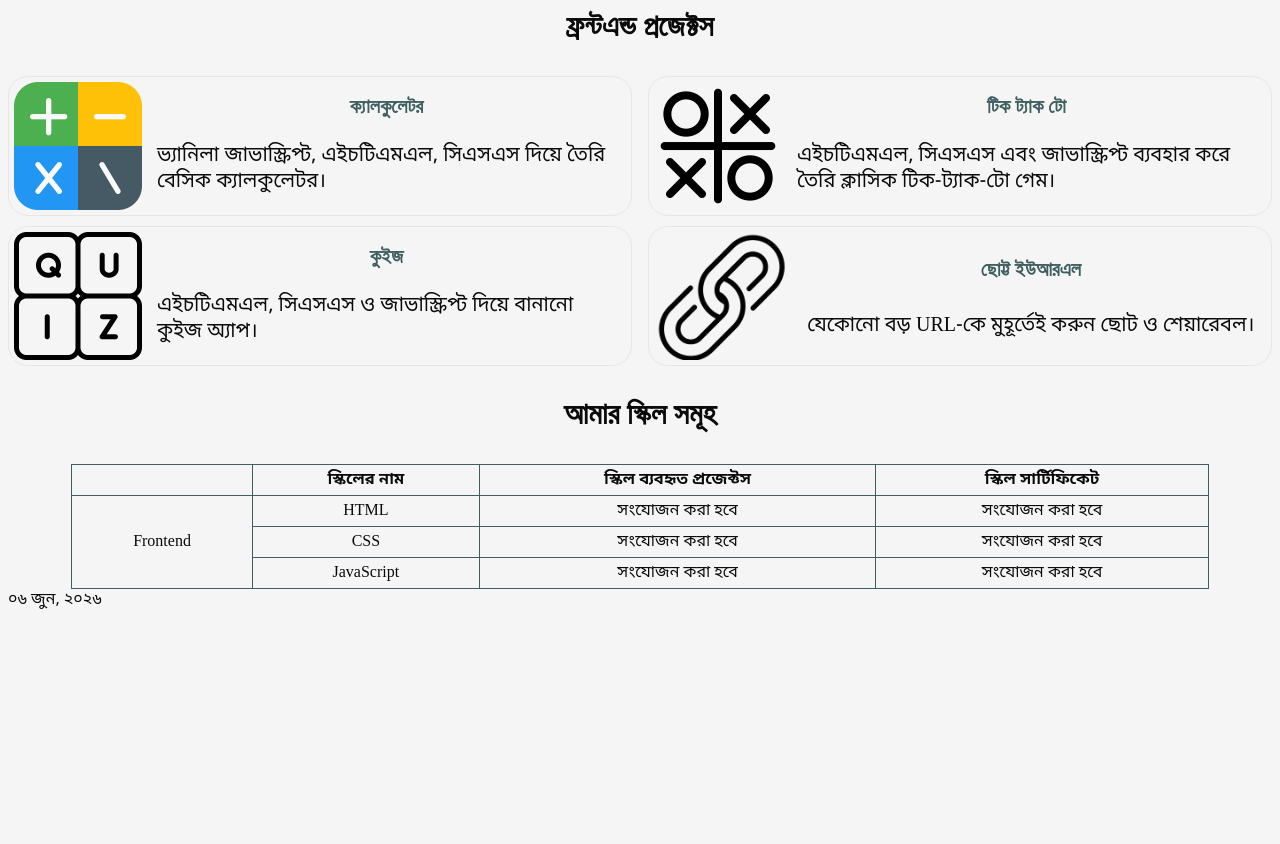
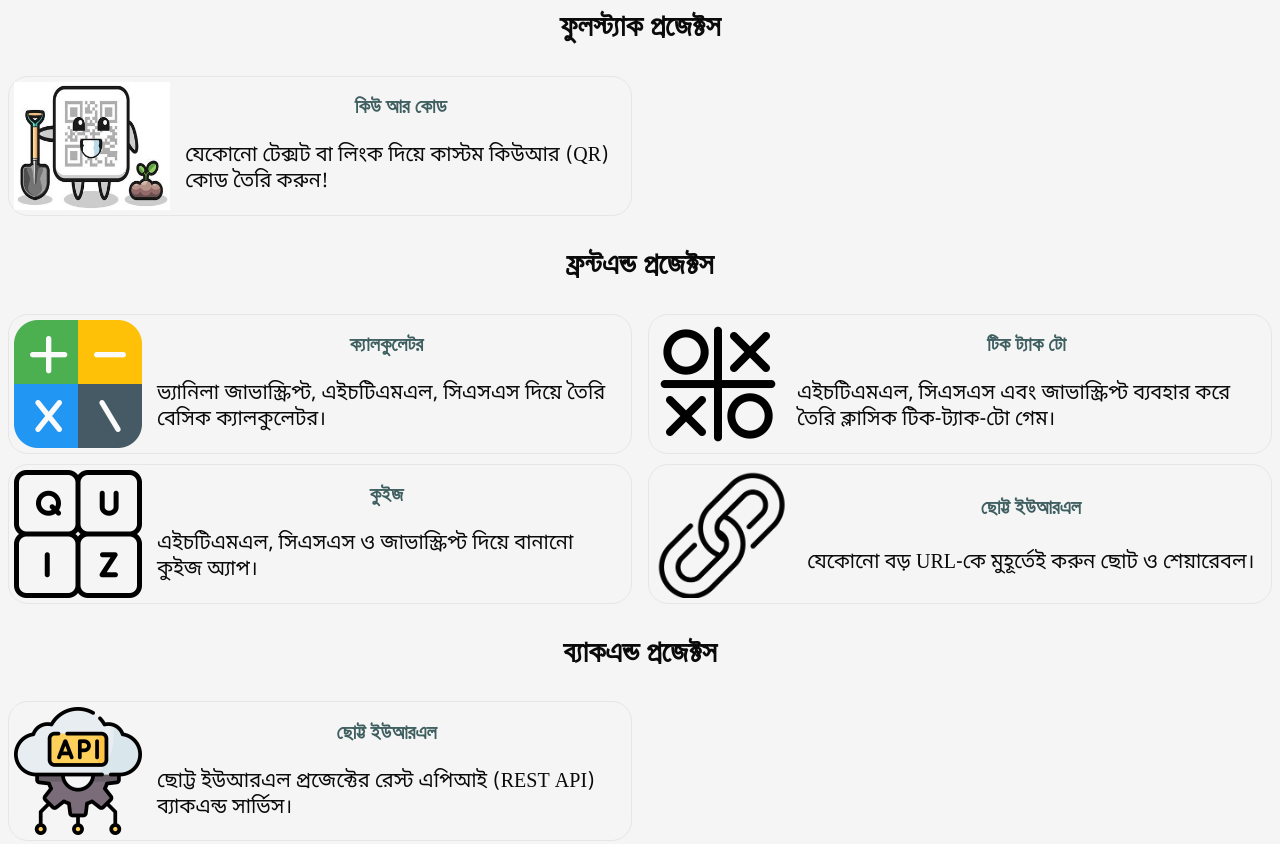
Before and after one commit to asiradnan/bangla-portfolio, a plain HTML site: page index.html in a window 1280 px wide. Shown: the part 787-1631 px from the top of the page. Before the commit the page ends 1406 px from the top, so only its background shows below. Drawn offline with Linux system fonts and the light colour scheme.

Commit message:
add fullstack and backend sections and new function to get rid of redundant code

```diff
--- a/index.html
+++ b/index.html
@@ -40,8 +40,16 @@
             <h1>আমার প্রজেক্ট সমূহ</h1>
         </header>
         <div>
+            <h2>ফুলস্ট্যাক প্রজেক্টস</h2>
+            <div class="projects" id="fullstack-projects">
+
+            </div>
             <h2>ফ্রন্টএন্ড প্রজেক্টস</h2>
             <div class="projects" id="frontend-projects">
+
+            </div>
+            <h2>ব্যাকএন্ড প্রজেক্টস</h2>
+            <div class="projects" id="backend-projects">
 
             </div>
         </div>
--- a/index.js
+++ b/index.js
@@ -1,7 +1,9 @@
 const hamburger = document.getElementById("hamburger")
 const navList = document.getElementById("nav-ul")
 const navListItems = document.querySelectorAll("#nav-ul li")
-const projectsDiv = document.getElementById("frontend-projects");
+const frontendProjectsDiv = document.getElementById("frontend-projects");
+const fullstackProjectsDiv = document.getElementById("fullstack-projects");
+const backendProjectsDiv = document.getElementById("backend-projects");
 
 const frontendProjects = [
     {
@@ -34,6 +36,26 @@ const frontendProjects = [
     },
 ]
 
+const fullstackProjects = [
+    {
+        title: "কিউ আর কোড",
+        img: "./images/projects_icons/qr_icon.jpg",
+        description: "যেকোনো টেক্সট বা লিংক দিয়ে কাস্টম কিউআর (QR) কোড তৈরি করুন!",
+        link: "https://qr.asiradnan.com",
+        category: "django"
+    }
+]
+
+const backendProjects = [
+    {
+        title: "ছোট্ট ইউআরএল",
+        img: "./images/projects_icons/api_icon.png",
+        description: "ছোট্ট ইউআরএল প্রজেক্টের রেস্ট এপিআই (REST API) ব্যাকএন্ড সার্ভিস।",
+        link: "https://u.asiradnan.com",
+        category: "drf"
+    }
+]
+
 hamburger.addEventListener("click", toggle)
 navListItems.forEach(li => {
     li.addEventListener("click", toggle)
@@ -43,7 +65,7 @@ function toggle() {
     navList.classList.toggle("show-menu")
 }
 
-frontendProjects.forEach((project) => {
+function makeIndividualProjectDiv(project) {
     const individualProjectDiv = document.createElement("div")
     individualProjectDiv.classList.add("project")
 
@@ -66,7 +88,18 @@ frontendProjects.forEach((project) => {
     individualProjectDiv.addEventListener("click", () =>
         window.open(project.link), '_blank'
     )
+    return individualProjectDiv
+}
 
-    projectsDiv.appendChild(individualProjectDiv)
+fullstackProjects.forEach((project) => {
+    fullstackProjectsDiv.appendChild(makeIndividualProjectDiv(project))
+})
 
+frontendProjects.forEach((project) => {
+    frontendProjectsDiv.appendChild(makeIndividualProjectDiv(project))
 })
+
+
+backendProjects.forEach((project) => {
+    backendProjectsDiv.appendChild(makeIndividualProjectDiv(project))
+})
```
Also changed, not shown: images/projects_icons/api_icon.png (added), images/projects_icons/qr_icon.jpg (added).
